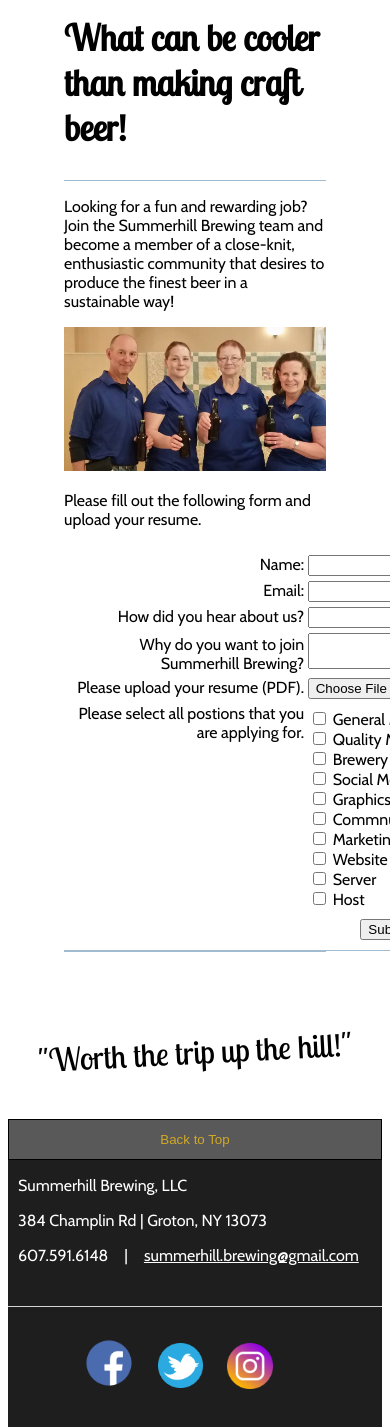
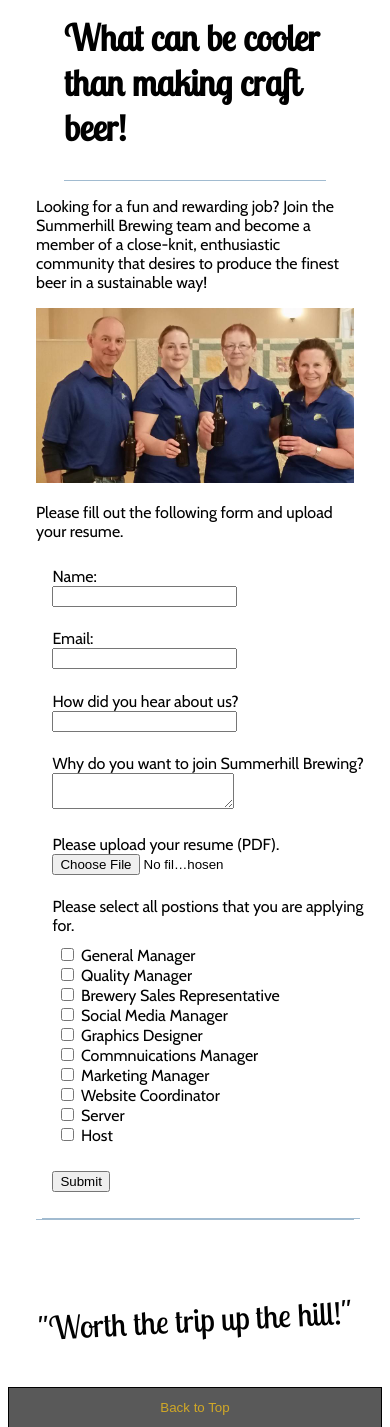
Before and after one commit to WenDing1997/final-project, a PHP site: page /employment.php in a window 390 px wide; the page is wider, and only the part inside the window is pictured. Shown: the part 178-1605 px from the top of that part. Run offline with PHP 8.4, Linux system fonts and the light colour scheme.

Commit message:
CSS Changes

```diff
--- a/fpm1/employment.php
+++ b/fpm1/employment.php
@@ -35,44 +35,56 @@
 
   <div id="form_div">
   <form id="employmentForm" action="employment-form-submitted.php" method="post" enctype="multipart/form-data" novalidate>
-    <div>
+    <div class="question">
+        <div>
         <label for="name">Name:</label>
+      </div>
         <input type="text" id="name" name="user_name1">
         <span class="error hidden" id="nameError">
             No name provided.
         </span>
     </div>
-    <div>
+    <div class="question">
+        <div>
         <label for="mail">Email:</label>
+      </div>
         <input type="email" id="email" name="user_mail1">
         <span class="error hidden" id="emailError">
             No or invalid email provided.
         </span>
     </div>
-    <div>
+    <div class="question">
+      <div>
         <label for="heard">How did you hear about us?</label>
+      </div>
         <input type="text" id="heard" name="user_heard1">
         <span class="error hidden" id="heardError">
             No answer provided.
         </span>
     </div>
-    <div>
+    <div class="question">
+      <div>
         <label for="msg">Why do you want to join Summerhill Brewing?</label>
+      </div>
         <textarea id="msg" name="user_message1"></textarea>
         <span class="error hidden" id="msgError">
           No answer provided.
         </span>
     </div>
 <!--The code for the resume-upload element is modified from developer.mozilla.org-->
-    <div>
+    <div class="question">
+      <div>
       <label for="image_uploads">Please upload your resume (PDF).</label>
+    </div>
       <input type="file" id="resumeupload" name="resumeupload" accept=".pdf">
       <span class="error hidden" id="resumeError">
         No resume uploaded.
       </span>
     </div>
-    <div id="checkbox">
+    <div class="question" id="checkbox">
+      <div>
       <label id="checkbox_label">Please select all postions that you are applying for.</label>
+    </div>
     <div id="checkbox_options">
       <input type="checkbox" name="job[]" value="General Manager"> General Manager <br>
       <input type="checkbox" name="job[]" value="Quality Manager"> Quality Manager <br>
--- a/fpm1/styles/employment.css
+++ b/fpm1/styles/employment.css
@@ -32,22 +32,15 @@ form div + div {
   margin-top: 5px;;
 }
 
-label {
-  display: inline-block;
-  width: 230px;
-  text-align: right;
-  /*border: 1px red solid;*/
-  /*float: left;*/
-}
+
 
 .button{
-  text-align: center;
-  /*padding-left: 23%;*/
-  /*float: left;*/
+  margin-top: 5%;
+  margin-bottom: 5%;
 }
 
 #checkbox_label{
-  float: left;
+
   /*border: 1px red solid;*/
 }
 
@@ -61,7 +54,7 @@ label {
 
 #form_div{
   width: 600px;
-  margin: auto;
+  margin-left: 2%;
   border-bottom: 0.5px solid #a1bbd0;
   /*border: 1px blue solid;*/
 }
@@ -87,3 +80,35 @@ label {
 #resumeupload{
   width: 175px;
 }
+
+.question{
+  margin-bottom: 3%;
+}
+
+
+@media screen and (max-width: 700px) {
+
+  #main_box{
+    width:85%;
+  }
+
+  #form_div{
+    width:100%;
+  }
+
+  #employmentForm{
+    width:100%;
+  }
+
+  .button{
+    margin-top: 20%;
+  }
+
+  .question{
+    margin-bottom: 7%;
+  }
+
+
+
+
+}
```
